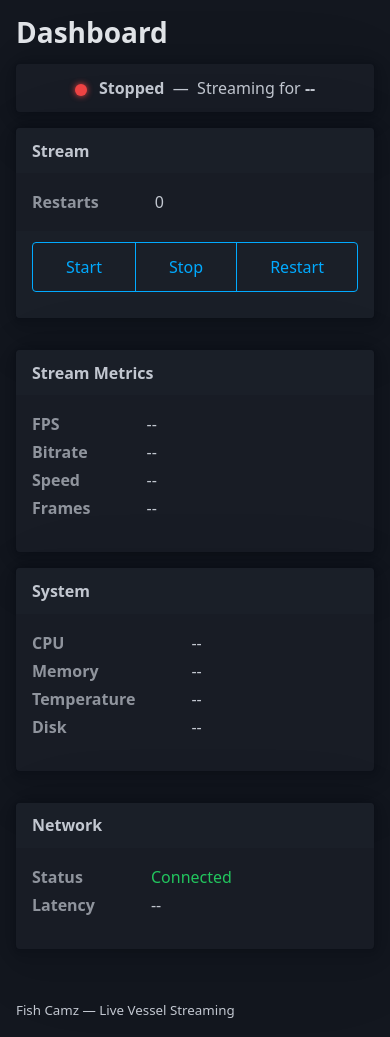
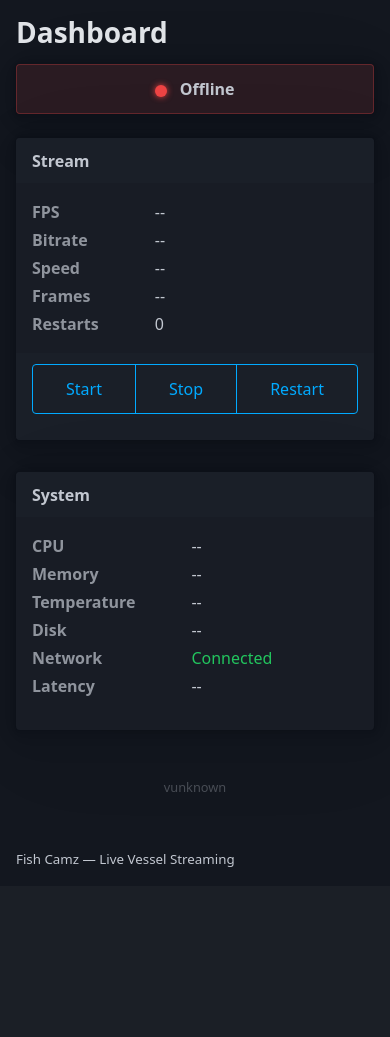
Before and after one commit to tjlondon-npauctions/fish-camz-streamer, a Flask app: template app/web/templates/dashboard.html in a window 390 px wide. Shown: the part 80-1117 px from the top of the page. After the commit the page ends 947 px from the top, so only its background shows below. Run offline with Flask 3, Linux system fonts and the light colour scheme; the template is opened without the code that fills it, so the values that code supplies are empty; some libraries are stand-ins or nearby versions.

Commit message:
Add versioning, toast notifications, and UX improvements
- Add VERSION file (1.0.0) and /api/version endpoint, displayed in
  dashboard footer
- GitHub Actions now tags images with the version number
- Replace alert() with slide-in toast notifications for stream
  control feedback
- Buttons show loading state (disabled + "Starting...") during
  async operations, re-enable after 3 seconds
- Add status banner with colored background (green/red/amber) for
  at-a-glance stream health
- Active nav page highlighted with underline + bold
- Merge system + network stats into one card for cleaner layout
- Add text color utility classes (text-success, text-error, etc.)
- Improve log viewer styling (background, padding, word-wrap)
- Improve setup wizard step indicator (strikethrough for done steps)
- Add mobile responsive adjustments
- Polish toast animations with slide-in from right + fade

Co-Authored-By: Claude Opus 4.6 (1M context) <noreply@anthropic.com>

```diff
--- a/app/web/templates/base.html
+++ b/app/web/templates/base.html
@@ -13,9 +13,9 @@
             <li><strong>Fish Camz</strong>{% if config and config.vessel and config.vessel.name %} <small>&mdash; {{ config.vessel.name }}</small>{% endif %}</li>
         </ul>
         <ul>
-            <li><a href="{{ url_for('routes.dashboard') }}">Dashboard</a></li>
-            <li><a href="{{ url_for('routes.settings') }}">Settings</a></li>
-            <li><a href="{{ url_for('routes.logs') }}">Logs</a></li>
+            <li><a href="{{ url_for('routes.dashboard') }}" {% if request.endpoint == 'routes.dashboard' %}aria-current="page"{% endif %}>Dashboard</a></li>
+            <li><a href="{{ url_for('routes.settings') }}" {% if request.endpoint == 'routes.settings' %}aria-current="page"{% endif %}>Settings</a></li>
+            <li><a href="{{ url_for('routes.logs') }}" {% if request.endpoint == 'routes.logs' %}aria-current="page"{% endif %}>Logs</a></li>
             <li><a href="{{ url_for('routes.logout') }}">Logout</a></li>
         </ul>
     </nav>
--- a/app/web/templates/dashboard.html
+++ b/app/web/templates/dashboard.html
@@ -8,33 +8,20 @@
 <h2>Dashboard</h2>
 {% endif %}
 
-<!-- Stream uptime banner -->
-<article id="uptime-banner" class="hidden" style="text-align:center; padding: 0.75rem;">
+<!-- Stream status banner -->
+<article id="uptime-banner" class="status-banner status-offline">
     <span id="status-indicator" class="indicator indicator-offline"></span>
-    <strong id="stream-status">Loading...</strong>
-    &nbsp;&mdash;&nbsp; Streaming for <strong id="stream-uptime">--</strong>
+    <strong id="stream-status">Connecting...</strong>
+    <span id="uptime-text" class="hidden"> &mdash; Streaming for <strong id="stream-uptime">--</strong></span>
 </article>
 
+<!-- Toast notification area -->
+<div id="toast-container"></div>
+
 <div class="grid">
-    <!-- Stream Status -->
-    <article id="stream-card">
+    <!-- Stream Controls + Metrics -->
+    <article>
         <header><strong>Stream</strong></header>
-        <dl>
-            <dt>Restarts</dt>
-            <dd id="stream-restarts">--</dd>
-        </dl>
-        <footer>
-            <div role="group">
-                <button class="outline" onclick="streamControl('start')">Start</button>
-                <button class="outline" onclick="streamControl('stop')">Stop</button>
-                <button class="outline" onclick="streamControl('restart')">Restart</button>
-            </div>
-        </footer>
-    </article>
-
-    <!-- Stream Metrics -->
-    <article>
-        <header><strong>Stream Metrics</strong></header>
         <dl>
             <dt>FPS</dt>
             <dd id="stream-fps">--</dd>
@@ -44,11 +31,18 @@
             <dd id="stream-speed">--</dd>
             <dt>Frames</dt>
             <dd id="stream-frames">--</dd>
+            <dt>Restarts</dt>
+            <dd id="stream-restarts">0</dd>
         </dl>
+        <footer>
+            <div role="group">
+                <button id="btn-start" class="outline" onclick="streamControl('start', this)">Start</button>
+                <button id="btn-stop" class="outline" onclick="streamControl('stop', this)">Stop</button>
+                <button id="btn-restart" class="outline" onclick="streamControl('restart', this)">Restart</button>
+            </div>
+        </footer>
     </article>
-</div>
 
-<div class="grid">
     <!-- System Resources -->
     <article>
         <header><strong>System</strong></header>
@@ -61,14 +55,7 @@
             <dd id="sys-temp">--</dd>
             <dt>Disk</dt>
             <dd id="sys-disk">--</dd>
-        </dl>
-    </article>
-
-    <!-- Network -->
-    <article>
-        <header><strong>Network</strong></header>
-        <dl>
-            <dt>Status</dt>
+            <dt>Network</dt>
             <dd id="net-status">--</dd>
             <dt>Latency</dt>
             <dd id="net-latency">--</dd>
@@ -78,9 +65,12 @@
 
 <div id="error-banner" class="hidden">
     <article class="flash-error">
-        <strong>Alert:</strong> <span id="error-text"></span>
+        <strong>Error:</strong> <span id="error-text"></span>
     </article>
 </div>
+
+<!-- Version -->
+<p class="version-text" id="version-text"></p>
 {% endblock %}
 
 {% block scripts %}
--- a/static/css/style.css
+++ b/static/css/style.css
@@ -1,6 +1,6 @@
 /* Fish Camz custom styles */
 
-/* Status indicators */
+/* ---- Status indicators ---- */
 .indicator {
     display: inline-block;
     width: 12px;
@@ -25,36 +25,122 @@
     box-shadow: 0 0 6px #f59e0b;
 }
 
-/* Flash messages */
+/* ---- Status banner ---- */
+.status-banner {
+    text-align: center;
+    padding: 0.75rem 1rem;
+    border-radius: var(--pico-border-radius);
+    margin-bottom: 1.5rem;
+    border: 1px solid;
+    transition: background-color 0.3s, border-color 0.3s;
+}
+
+.status-online {
+    background-color: rgba(34, 197, 94, 0.1);
+    border-color: rgba(34, 197, 94, 0.3);
+}
+
+.status-offline {
+    background-color: rgba(239, 68, 68, 0.1);
+    border-color: rgba(239, 68, 68, 0.3);
+}
+
+.status-warning {
+    background-color: rgba(245, 158, 11, 0.1);
+    border-color: rgba(245, 158, 11, 0.3);
+}
+
+/* ---- Flash messages ---- */
 .flash-success {
     color: #22c55e;
     border-left: 4px solid #22c55e;
-    padding-left: 1rem;
+    padding: 0.75rem 1rem;
 }
 
 .flash-error {
     color: #ef4444;
     border-left: 4px solid #ef4444;
-    padding-left: 1rem;
+    padding: 0.75rem 1rem;
 }
 
 .flash-info {
     color: #3b82f6;
     border-left: 4px solid #3b82f6;
-    padding-left: 1rem;
+    padding: 0.75rem 1rem;
 }
 
-/* Log viewer */
-.log-viewer {
-    max-height: 60vh;
-    overflow-y: auto;
-    font-size: 0.8rem;
-    line-height: 1.4;
-    white-space: pre-wrap;
-    word-break: break-all;
+/* ---- Toast notifications ---- */
+#toast-container {
+    position: fixed;
+    top: 1rem;
+    right: 1rem;
+    z-index: 9999;
+    display: flex;
+    flex-direction: column;
+    gap: 0.5rem;
 }
 
-/* Setup wizard steps */
+.toast {
+    padding: 0.75rem 1.25rem;
+    border-radius: var(--pico-border-radius);
+    font-size: 0.9rem;
+    opacity: 0;
+    transform: translateX(100%);
+    transition: opacity 0.3s, transform 0.3s;
+    max-width: 350px;
+    box-shadow: 0 4px 12px rgba(0, 0, 0, 0.3);
+}
+
+.toast-visible {
+    opacity: 1;
+    transform: translateX(0);
+}
+
+.toast-success {
+    background-color: #166534;
+    color: #dcfce7;
+    border-left: 4px solid #22c55e;
+}
+
+.toast-error {
+    background-color: #7f1d1d;
+    color: #fecaca;
+    border-left: 4px solid #ef4444;
+}
+
+.toast-info {
+    background-color: #1e3a5f;
+    color: #dbeafe;
+    border-left: 4px solid #3b82f6;
+}
+
+/* ---- Navigation active state ---- */
+nav a[aria-current="page"] {
+    font-weight: 700;
+    text-decoration: underline;
+    text-underline-offset: 4px;
+}
+
+/* ---- Text colors ---- */
+.text-success { color: #22c55e; }
+.text-error { color: #ef4444; }
+.text-warning { color: #f59e0b; }
+.text-muted { opacity: 0.6; }
+
+/* ---- Log viewer ---- */
+.log-viewer {
+    max-height: 65vh;
+    overflow-y: auto;
+    font-size: 0.85rem;
+    line-height: 1.5;
+    white-space: pre-wrap;
+    word-wrap: break-word;
+    background: rgba(0, 0, 0, 0.2);
+    padding: 1rem;
+    border-radius: var(--pico-border-radius);
+}
+
+/* ---- Setup wizard steps ---- */
 .setup-steps {
     display: flex;
     list-style: none;
@@ -69,25 +155,26 @@
     padding: 0.5rem;
     border-radius: 4px;
     font-size: 0.85rem;
-    opacity: 0.4;
+    opacity: 0.35;
 }
 
 .setup-steps li.active {
     opacity: 1;
     font-weight: bold;
-    border-bottom: 2px solid var(--pico-primary);
+    border-bottom: 3px solid var(--pico-primary);
 }
 
 .setup-steps li.done {
     opacity: 0.7;
+    text-decoration: line-through;
 }
 
-/* Utility */
+/* ---- Utility ---- */
 .hidden {
-    display: none;
+    display: none !important;
 }
 
-/* Dashboard description lists */
+/* ---- Dashboard description lists ---- */
 dl {
     display: grid;
     grid-template-columns: auto 1fr;
@@ -98,3 +185,32 @@ dt {
     font-weight: 600;
     opacity: 0.7;
 }
+
+/* ---- Version ---- */
+.version-text {
+    text-align: center;
+    opacity: 0.3;
+    font-size: 0.8rem;
+    margin-top: 2rem;
+}
+
+/* ---- Responsive ---- */
+@media (max-width: 576px) {
+    .setup-steps {
+        flex-direction: column;
+    }
+
+    .setup-steps li {
+        text-align: left;
+        padding: 0.25rem 0.5rem;
+    }
+
+    #toast-container {
+        right: 0.5rem;
+        left: 0.5rem;
+    }
+
+    .toast {
+        max-width: none;
+    }
+}
--- a/static/js/dashboard.js
+++ b/static/js/dashboard.js
@@ -1,10 +1,12 @@
-// Dashboard AJAX polling
+// Fish Camz Dashboard
 
 function formatUptime(seconds) {
     if (!seconds || seconds <= 0) return '--';
-    const h = Math.floor(seconds / 3600);
-    const m = Math.floor((seconds % 3600) / 60);
-    const s = seconds % 60;
+    var d = Math.floor(seconds / 86400);
+    var h = Math.floor((seconds % 86400) / 3600);
+    var m = Math.floor((seconds % 3600) / 60);
+    var s = seconds % 60;
+    if (d > 0) return d + 'd ' + h + 'h';
     if (h > 0) return h + 'h ' + m + 'm';
     if (m > 0) return m + 'm ' + s + 's';
     return s + 's';
@@ -16,27 +18,54 @@ function formatBitrate(kbps) {
     return kbps.toFixed(0) + ' kbps';
 }
 
+// Toast notifications
+function showToast(message, type) {
+    type = type || 'info';
+    var container = document.getElementById('toast-container');
+    var toast = document.createElement('div');
+    toast.className = 'toast toast-' + type;
+    toast.textContent = message;
+    container.appendChild(toast);
+    // Trigger animation
+    setTimeout(function() { toast.classList.add('toast-visible'); }, 10);
+    // Auto-dismiss after 4 seconds
+    setTimeout(function() {
+        toast.classList.remove('toast-visible');
+        setTimeout(function() { container.removeChild(toast); }, 300);
+    }, 4000);
+}
+
+// Stream status polling
 function updateStreamStatus() {
     fetch('/api/status')
-        .then(r => r.json())
-        .then(data => {
-            const indicator = document.getElementById('status-indicator');
-            const status = document.getElementById('stream-status');
+        .then(function(r) { return r.json(); })
+        .then(function(data) {
+            var indicator = document.getElementById('status-indicator');
+            var status = document.getElementById('stream-status');
+            var banner = document.getElementById('uptime-banner');
+            var uptimeText = document.getElementById('uptime-text');
 
             if (data.running) {
+                banner.className = 'status-banner status-online';
                 indicator.className = 'indicator indicator-online';
+                uptimeText.className = '';
+
                 if (data.is_stalled) {
+                    banner.className = 'status-banner status-warning';
                     indicator.className = 'indicator indicator-warning';
                     status.textContent = 'Stalled';
                 } else if (data.is_slow) {
+                    banner.className = 'status-banner status-warning';
                     indicator.className = 'indicator indicator-warning';
                     status.textContent = 'Slow (' + data.speed.toFixed(2) + 'x)';
                 } else {
-                    status.textContent = 'Streaming';
+                    status.textContent = 'Live';
                 }
             } else {
+                banner.className = 'status-banner status-offline';
                 indicator.className = 'indicator indicator-offline';
-                status.textContent = data.last_error || 'Stopped';
+                status.textContent = data.last_error ? 'Error' : 'Offline';
+                uptimeText.className = 'hidden';
             }
 
             document.getElementById('stream-uptime').textContent = formatUptime(data.uptime_seconds);
@@ -46,28 +75,22 @@ function updateStreamStatus() {
             document.getElementById('stream-speed').textContent = data.speed ? data.speed.toFixed(2) + 'x' : '--';
             document.getElementById('stream-frames').textContent = data.frame_count ? data.frame_count.toLocaleString() : '--';
 
-            // Show/hide uptime banner
-            var uptimeBanner = document.getElementById('uptime-banner');
-            if (uptimeBanner) {
-                uptimeBanner.className = '';
-            }
-
-            // Show error banner
-            const banner = document.getElementById('error-banner');
+            // Error banner
+            var errorBanner = document.getElementById('error-banner');
             if (data.last_error && !data.running) {
                 document.getElementById('error-text').textContent = data.last_error;
-                banner.className = '';
+                errorBanner.className = '';
             } else {
-                banner.className = 'hidden';
+                errorBanner.className = 'hidden';
             }
         })
-        .catch(() => {});
+        .catch(function() {});
 }
 
 function updateSystemStats() {
     fetch('/api/system')
-        .then(r => r.json())
-        .then(data => {
+        .then(function(r) { return r.json(); })
+        .then(function(data) {
             document.getElementById('sys-cpu').textContent = data.cpu_percent + '%';
             document.getElementById('sys-memory').textContent =
                 data.memory.used_mb + ' / ' + data.memory.total_mb + ' MB (' + data.memory.percent + '%)';
@@ -76,48 +99,79 @@ function updateSystemStats() {
             document.getElementById('sys-disk').textContent =
                 data.disk.free_gb + ' GB free (' + data.disk.percent + '% used)';
         })
-        .catch(() => {});
+        .catch(function() {});
 }
 
 function updateNetworkStatus() {
     fetch('/api/network')
-        .then(r => r.json())
-        .then(data => {
-            const status = document.getElementById('net-status');
+        .then(function(r) { return r.json(); })
+        .then(function(data) {
+            var status = document.getElementById('net-status');
             if (data.connected) {
                 status.textContent = 'Connected';
-                status.style.color = '#22c55e';
+                status.className = 'text-success';
             } else {
                 status.textContent = data.in_extended_outage ? 'Extended Outage' : 'Disconnected';
-                status.style.color = '#ef4444';
+                status.className = 'text-error';
             }
             document.getElementById('net-latency').textContent =
                 data.latency_ms ? data.latency_ms + ' ms' : '--';
         })
-        .catch(() => {});
+        .catch(function() {});
 }
 
-function streamControl(action) {
+// Stream control with button feedback
+function streamControl(action, btn) {
+    // Disable all control buttons and show loading state
+    var buttons = document.querySelectorAll('#btn-start, #btn-stop, #btn-restart');
+    buttons.forEach(function(b) { b.disabled = true; });
+    var originalText = btn.textContent;
+    btn.setAttribute('aria-busy', 'true');
+    btn.textContent = action === 'start' ? 'Starting...' : action === 'stop' ? 'Stopping...' : 'Restarting...';
+
     fetch('/api/stream/' + action, { method: 'POST' })
-        .then(r => r.json())
-        .then(data => {
+        .then(function(r) { return r.json(); })
+        .then(function(data) {
             if (data.error) {
-                alert('Error: ' + data.error);
+                showToast('Failed to ' + action + ': ' + data.error, 'error');
+            } else {
+                showToast('Stream ' + action + ' command sent', 'success');
             }
-            // Refresh status after a short delay
-            setTimeout(updateStreamStatus, 2000);
         })
-        .catch(() => {
-            alert('Failed to ' + action + ' stream.');
+        .catch(function() {
+            showToast('Failed to ' + action + ' stream — connection error', 'error');
+        })
+        .finally(function() {
+            // Re-enable buttons after a delay to let the action take effect
+            setTimeout(function() {
+                buttons.forEach(function(b) { b.disabled = false; });
+                btn.removeAttribute('aria-busy');
+                btn.textContent = originalText;
+                updateStreamStatus();
+            }, 3000);
         });
+}
+
+// Version display
+function loadVersion() {
+    fetch('/api/version')
+        .then(function(r) { return r.json(); })
+        .then(function(data) {
+            var el = document.getElementById('version-text');
+            if (el && data.version) {
+                el.textContent = 'v' + data.version;
+            }
+        })
+        .catch(function() {});
 }
 
 // Initial load
 updateStreamStatus();
 updateSystemStats();
 updateNetworkStatus();
+loadVersion();
 
-// Poll every 3 seconds
+// Polling intervals
 setInterval(updateStreamStatus, 3000);
 setInterval(updateSystemStats, 10000);
 setInterval(updateNetworkStatus, 15000);
```
Also changed, not shown: app/web/api.py (+15 -0 lines), .github/workflows/build.yml, 1 other file.
